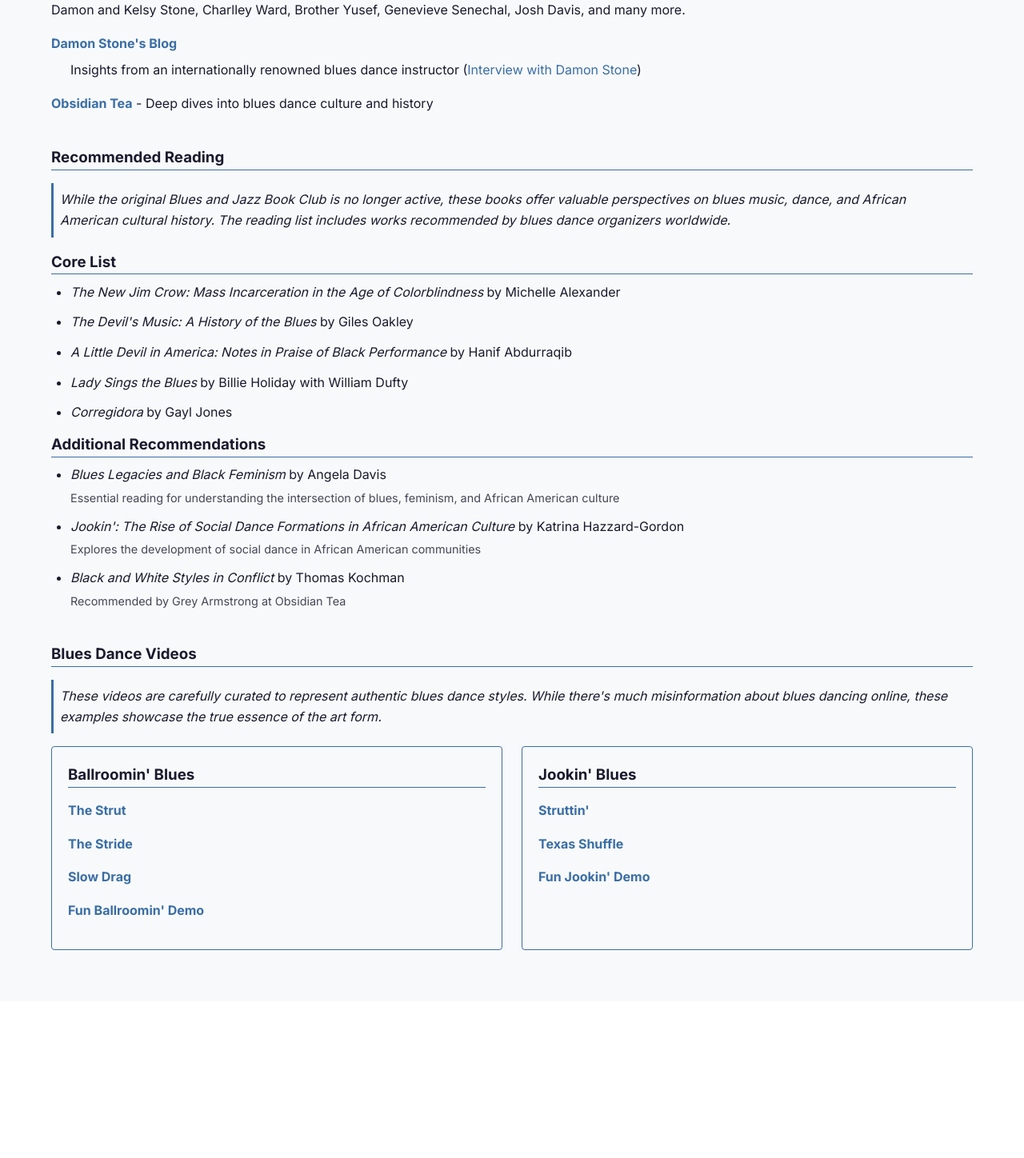
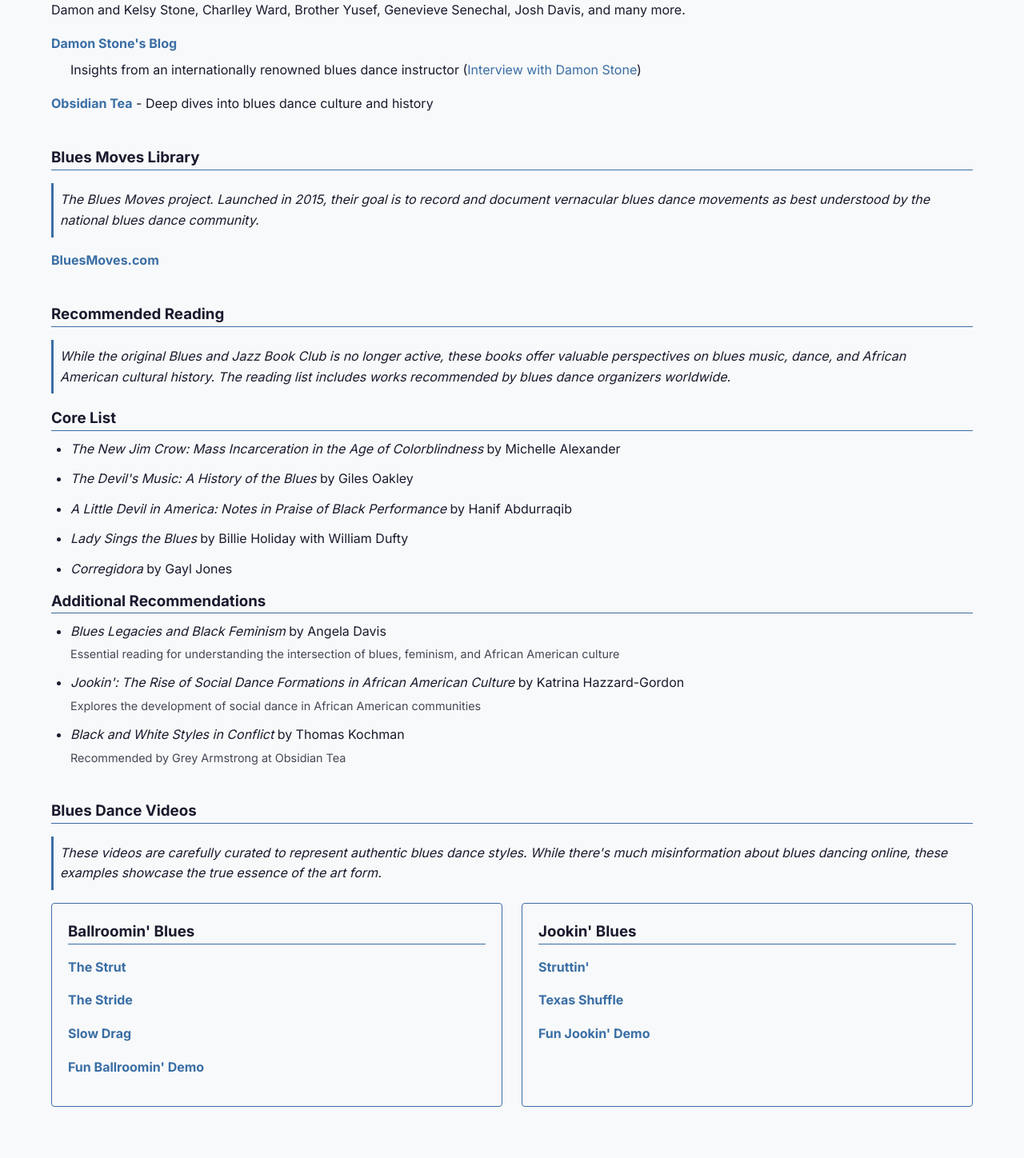
Before and after one commit to maxzinkus/sbdc-site, a Flask app: page /history in a window 1280 px wide. Shown: the part 659-2107 px from the top of the page at 80% size. Before the commit the page ends 1847 px from the top, so only its background shows below. Run offline with Flask 3, Linux system fonts and the light colour scheme.

Commit message:
Add BluesMoves.com

```diff
--- a/templates/history.html
+++ b/templates/history.html
@@ -112,6 +112,16 @@
         </div>
 
         <div class="resource-section">
+            <h3>Blues Moves Library</h3>
+            <p class="section-note">The Blues Moves project. Launched in 2015, their goal is to record and document vernacular blues dance movements as best understood by the national blues dance community.</p>
+            <ul class="resource-list">
+                <li>
+                    <a href="bluesmoves.com" target="_blank" rel="noopener"><strong>BluesMoves.com</strong></a>
+                </li>
+            </ul>
+        </div>
+
+        <div class="resource-section">
             <h3>Recommended Reading</h3>
             <p class="section-note">While the original Blues and Jazz Book Club is no longer active, these books offer valuable perspectives on blues music, dance, and African American cultural history. The reading list includes works recommended by blues dance organizers worldwide.</p>
 
```
